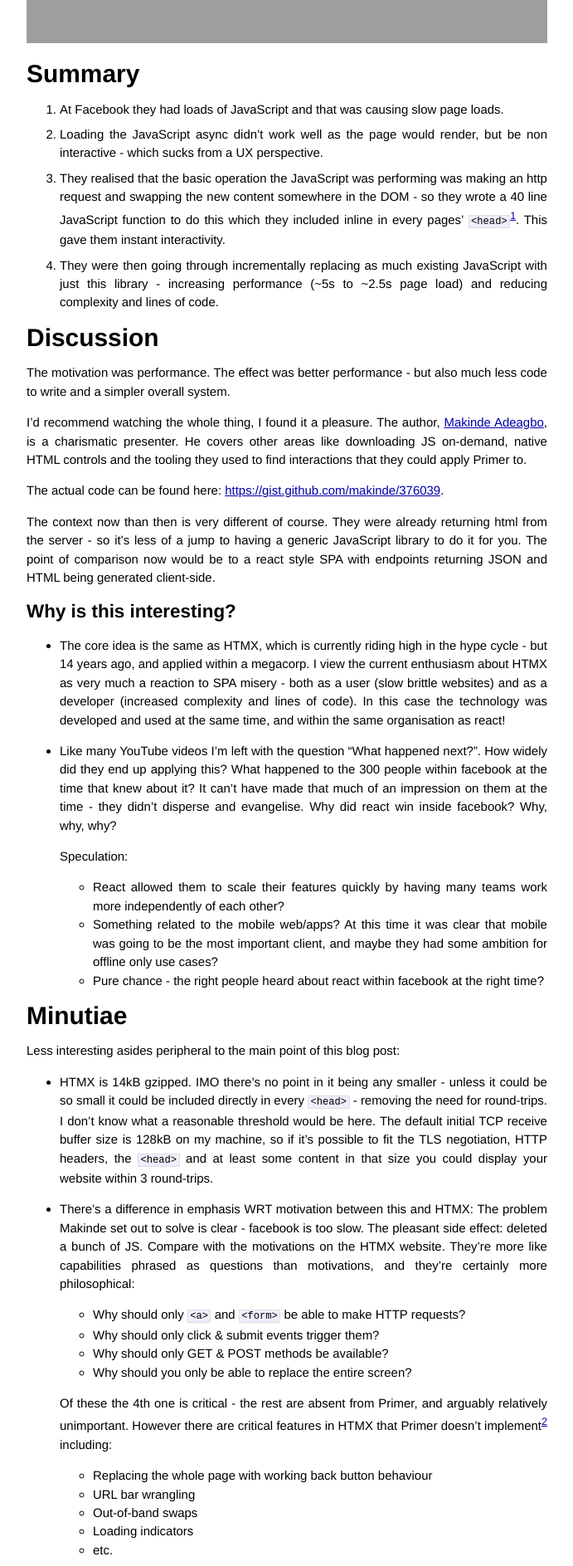
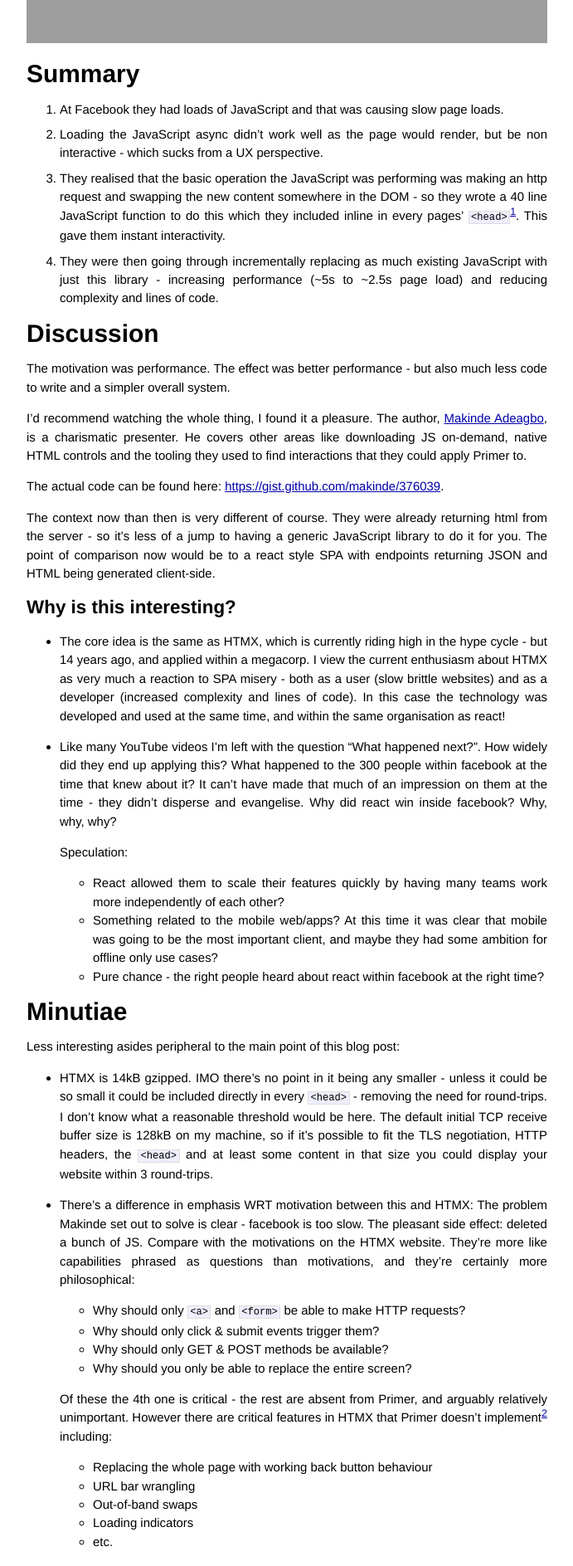
Before and after one commit to wmanley/wmanley.github.io, a Jekyll site: the page built from _posts/2024-02-20-primer-facebooks-htmx-from-2010.markdown, in a window 1280 px wide. Shown: the part 561-2448 px from the top of the page at 83% size, without its empty margins (294-985 px from the left). Built offline with Jekyll 4.4.1, drawn with Linux system fonts in a browser that asks for light colours; grey boxes are pictures that could not be loaded.

Commit message:
fixup! fixup! Better CSS

```diff
--- a/css/main.css
+++ b/css/main.css
@@ -14,6 +14,10 @@ body {
 a         { color: #00a; }
 a:hover   { color: #000; }
 a:visited { color: #a0a; }
+
+sup, sub {
+  line-height: 100%;
+}
 
 /*****************************************************************************/
 /*
```
